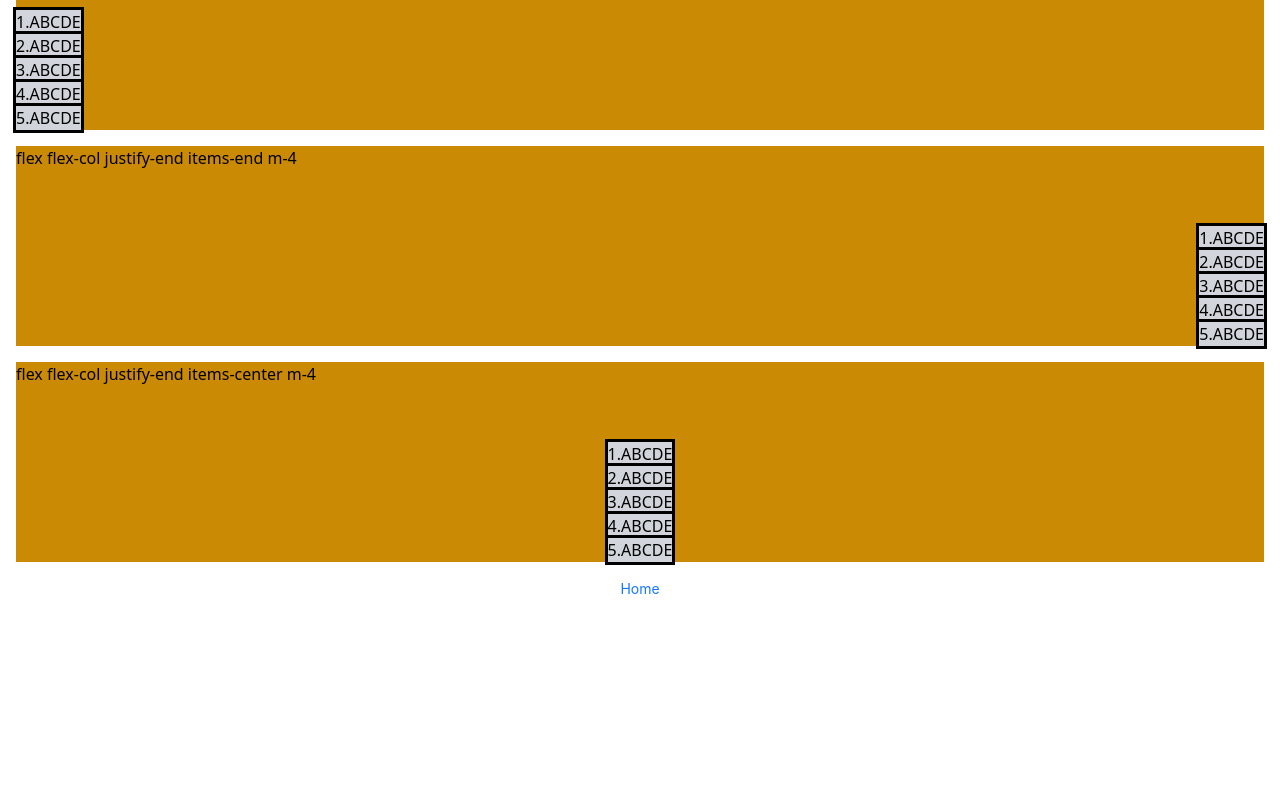
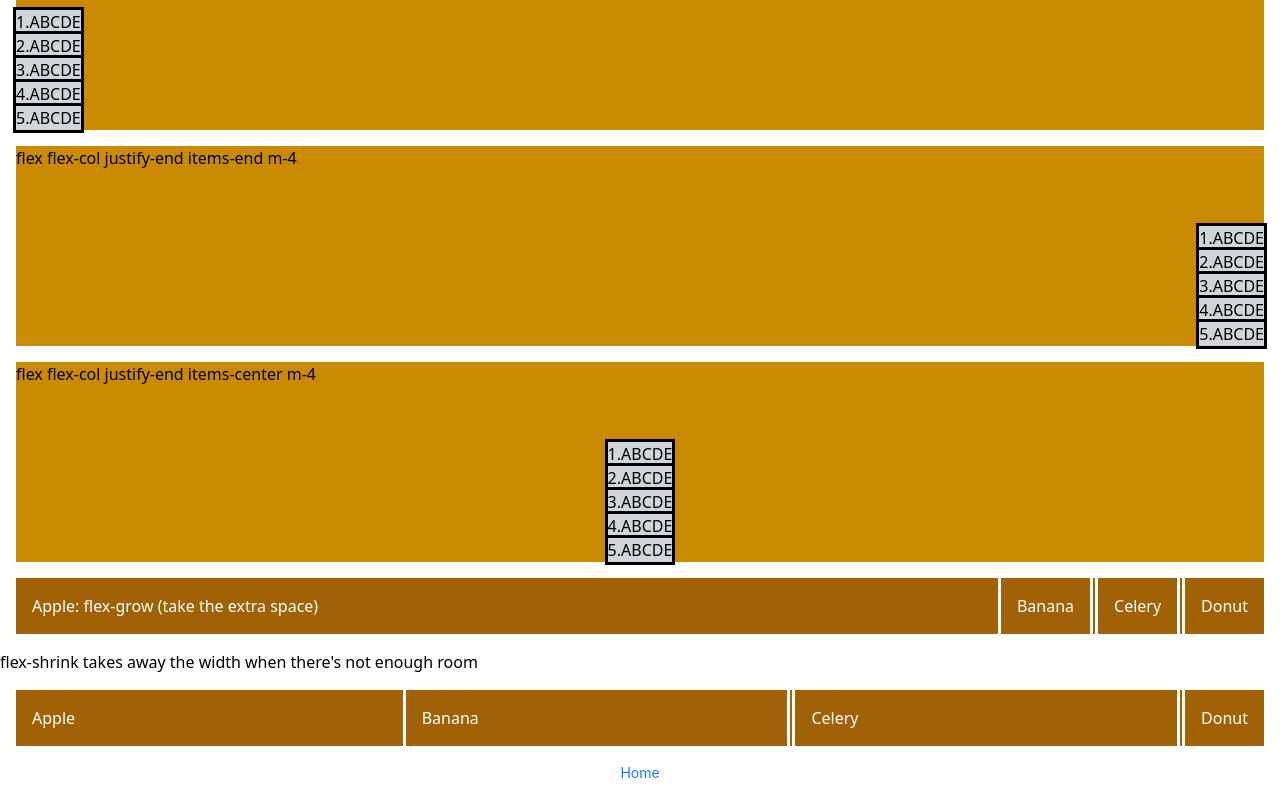
Before and after one commit to LisaMandarin/react-tasks, a React (Vite) app: page /flex/flexdemo in a window 1280 px wide. Shown: the part 3294-4094 px from the top of the page. Before the commit the page ends 3910 px from the top, so only its background shows below. Built offline with nearby package versions, Linux system fonts and the light colour scheme.

Commit message:
flexbox add flex-grow flex-shrik flex-basis

```diff
--- a/src/Flex/FlexDemo.jsx
+++ b/src/Flex/FlexDemo.jsx
@@ -118,6 +118,35 @@ export function FlexDemo() {
                     </div>
                 ))}
             </div>
+            <div className="m-4 flex gap-2 bg-yellow-700 text-white">
+                <div className="outlin p-4 flex-grow">
+                    Apple: flex-grow (take the extra space)
+                </div>
+                <div className="outline p-4">
+                    Banana
+                </div>
+                <div className="outline p-4">
+                    Celery
+                </div>
+                <div className="outline p-4">
+                    Donut
+                </div>
+            </div>
+            <div>flex-shrink takes away the width when there's not enough room</div>
+            <div className="m-4 flex gap-2 bg-yellow-700 text-white">
+                <div className="outlin p-4 basis-40 flex-grow">
+                    Apple
+                </div>
+                <div className="outline p-4 basis-40 flex-grow">
+                    Banana
+                </div>
+                <div className="outline p-4 basis-40 flex-grow">
+                    Celery
+                </div>
+                <div className="outline p-4 flex-shrink">
+                    Donut
+                </div>
+            </div>
             <Link href="/" className="block text-center m-4">Home</Link>
         </div>
     )
--- a/src/output.css
+++ b/src/output.css
@@ -849,6 +849,22 @@ video {
   flex: 1 1 0%;
 }
 
+.flex-shrink {
+  flex-shrink: 1;
+}
+
+.flex-grow {
+  flex-grow: 1;
+}
+
+.basis-16 {
+  flex-basis: 4rem;
+}
+
+.basis-40 {
+  flex-basis: 10rem;
+}
+
 .-translate-x-5 {
   --tw-translate-x: -1.25rem;
   transform: translate(var(--tw-translate-x), var(--tw-translate-y)) rotate(var(--tw-rotate)) skewX(var(--tw-skew-x)) skewY(var(--tw-skew-y)) scaleX(var(--tw-scale-x)) scaleY(var(--tw-scale-y));
```
